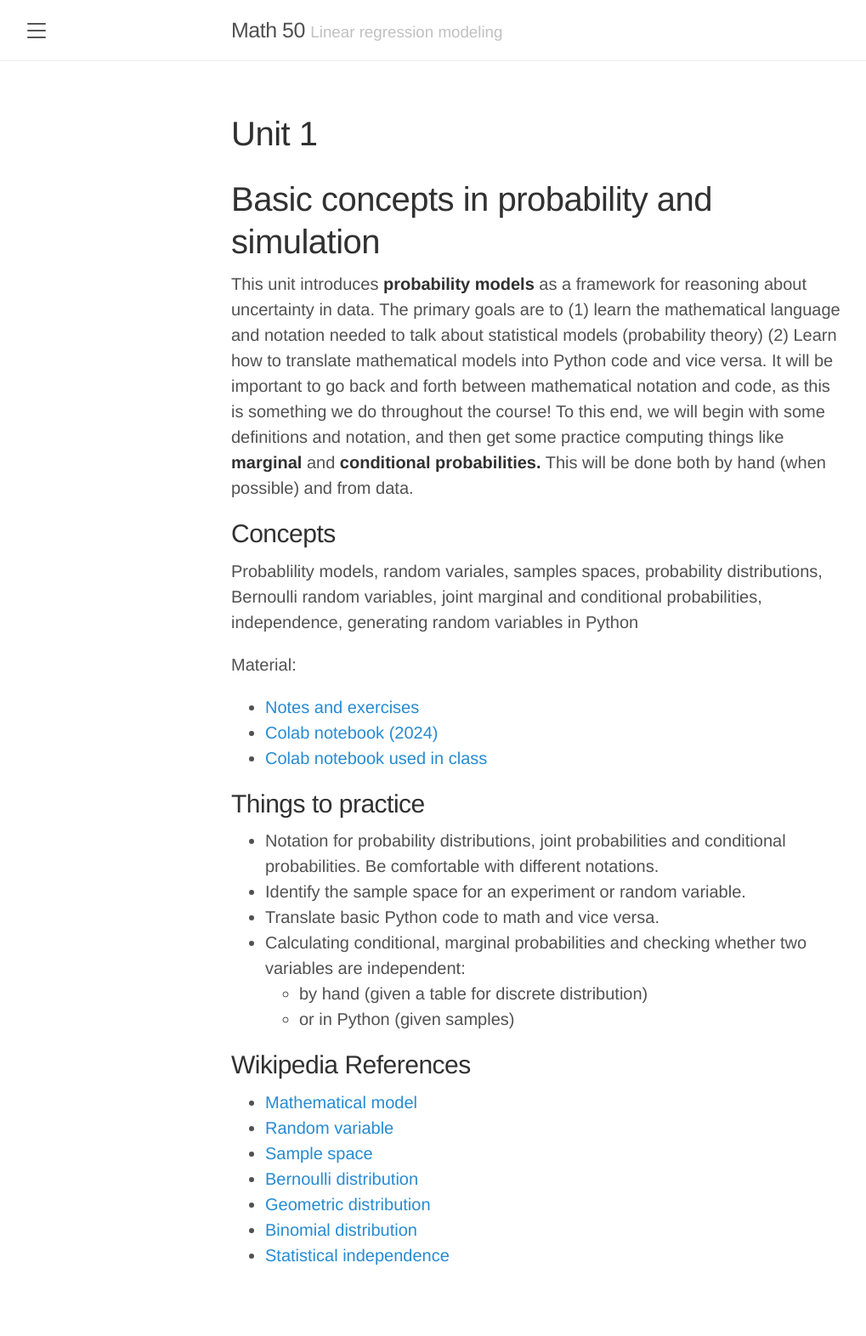
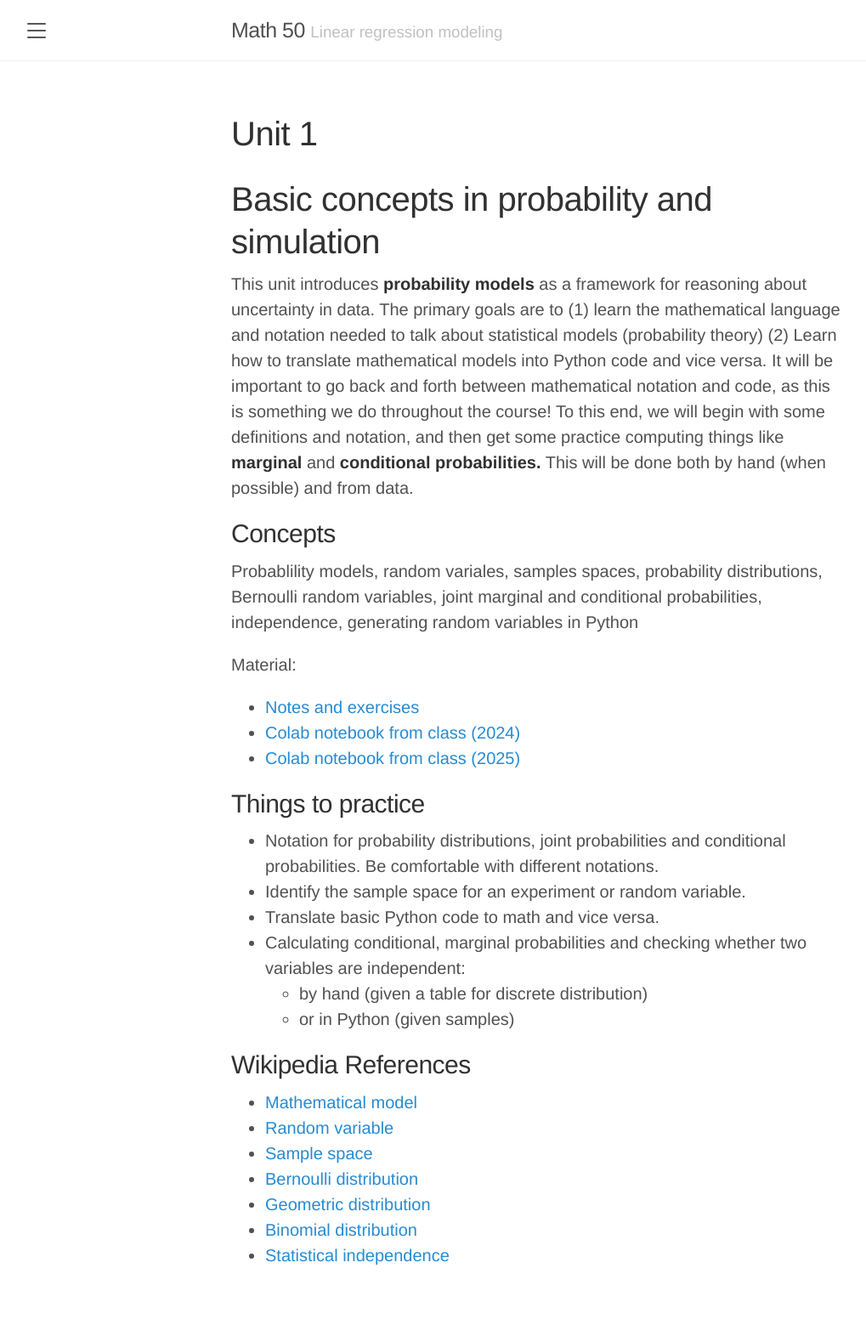
Before and after one commit to elevien/math50_2025, a Jekyll site: the page built from unit1.md, in a window 1280 px wide. Shown: the whole page at 85% size, without its empty margins (8-1027 px from the left). Built offline with Jekyll 4.4.1, drawn with Linux system fonts in a browser that asks for light colours.

Commit message:
added colab notebook from class

```diff
--- a/unit1.md
+++ b/unit1.md
@@ -20,8 +20,8 @@ Probablility models, random variales, samples spaces, probability distributions,
 
 Material:
 - [Notes and exercises](/public/latex_notes/unit1/unit1.pdf)
-- [Colab notebook (2024)](https://colab.research.google.com/drive/1COqhCR5zFuxUJZ6MCCFC4ZqBu9iVkdMJ?usp=sharing)
-- [Colab notebook used in class]()
+- [Colab notebook from class (2024)](https://colab.research.google.com/drive/1COqhCR5zFuxUJZ6MCCFC4ZqBu9iVkdMJ?usp=sharing)
+- [Colab notebook from class (2025)](https://colab.research.google.com/drive/1TJbczFilGLYf5hAH-nqxDJPZ6PABPeLT?usp=sharing)
 
 ## Things to practice
 
```
Also changed, not shown: unit7.md (+1 -2 lines).
